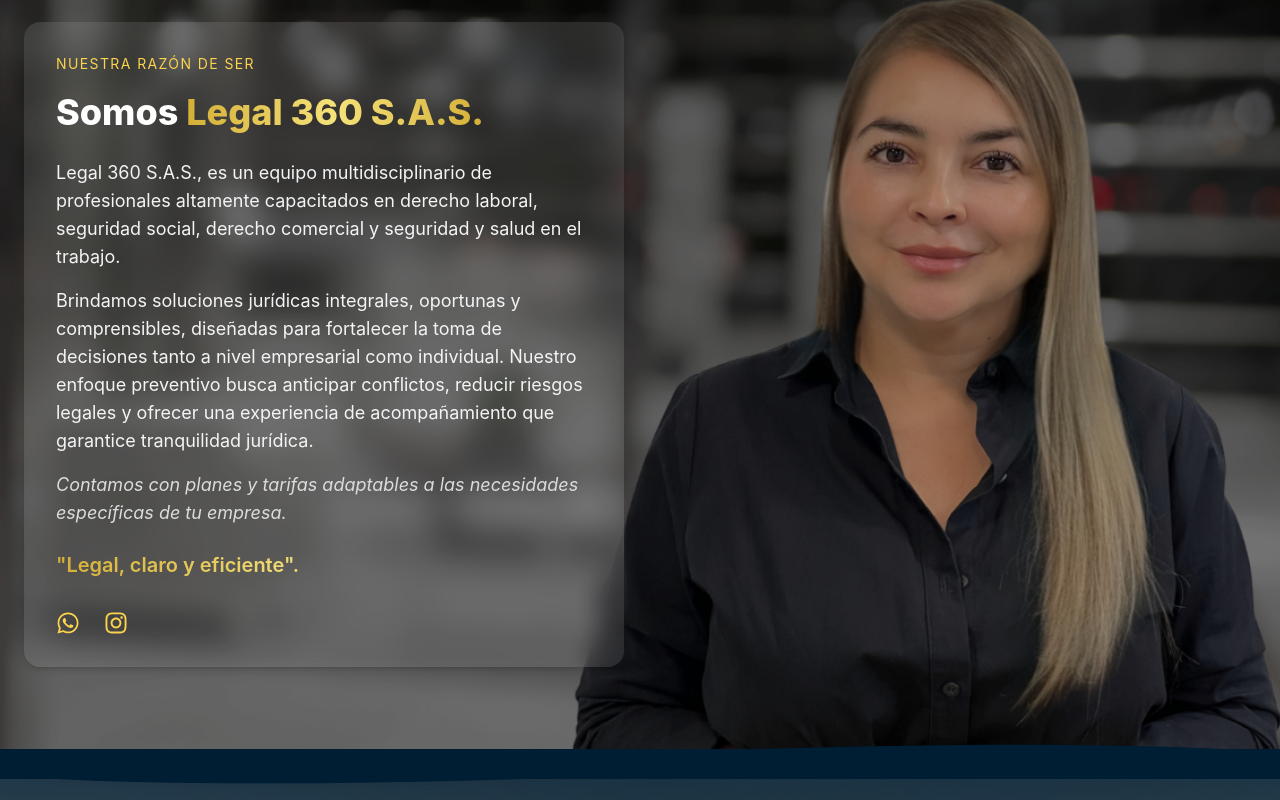
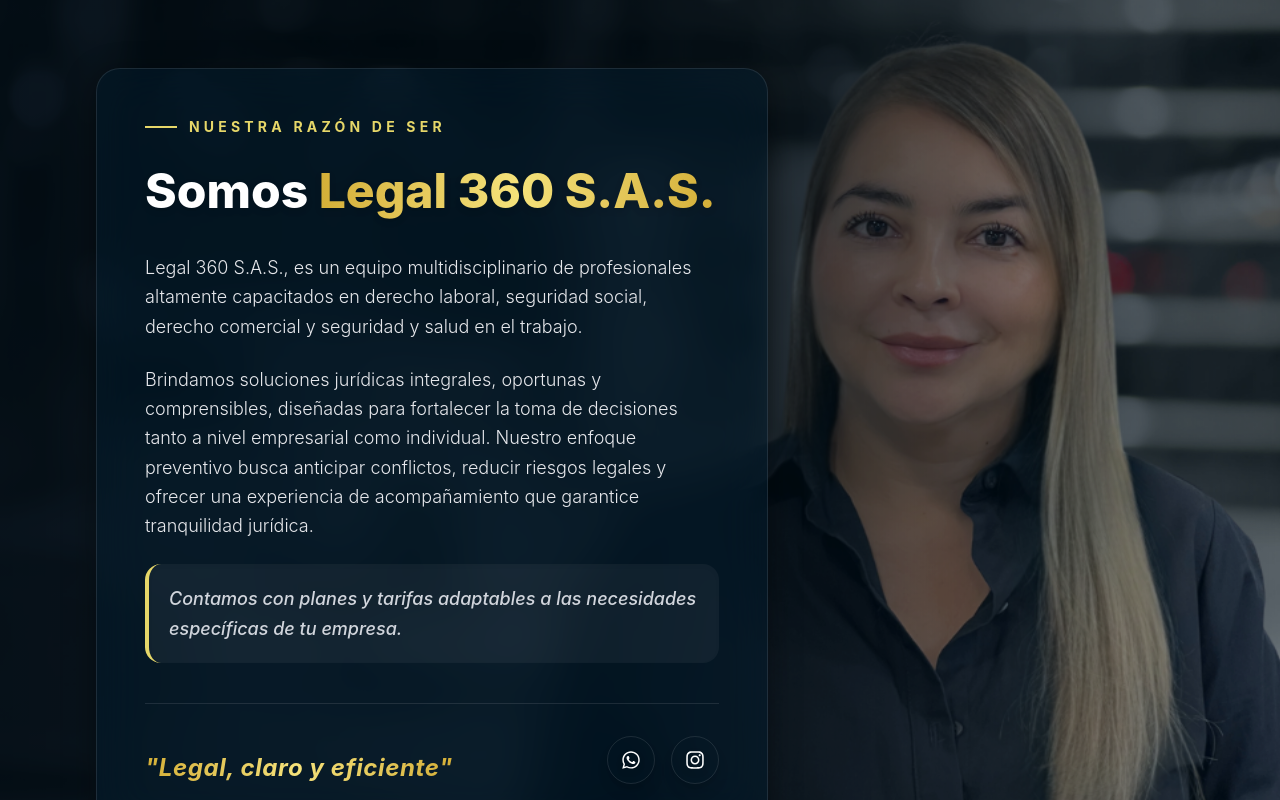
Before and after one commit to sazaba/legal360, a React (Vite) app: page / in a window 1280 px wide. Shown: the part 860-1660 px from the top of the page. Built offline with nearby package versions, Linux system fonts and the light colour scheme; no server answers.

Commit message:
Quienes somos

```diff
--- a/src/pages/QuienesSomos.jsx
+++ b/src/pages/QuienesSomos.jsx
@@ -1,114 +1,108 @@
-import { useEffect, useState } from 'react';
-import { FaFacebookF, FaTwitter, FaInstagram, FaWhatsapp } from 'react-icons/fa';
+import { FaInstagram, FaWhatsapp } from 'react-icons/fa';
 import Mari from '../assets/images/maribg3.webp';
 
 const QuienesSomos = () => {
-  const [windowWidth, setWindowWidth] = useState(window.innerWidth);
+  return (
+    // 'isolate' crea un nuevo contexto de apilamiento en Safari, mejorando el rendimiento del blur
+    <section className="relative w-full min-h-[100svh] flex items-center justify-center lg:justify-start px-6 sm:px-12 lg:px-24 py-32 overflow-hidden bg-[#0c111b] isolate">
 
-  useEffect(() => {
-    const handleResize = () => setWindowWidth(window.innerWidth);
-    window.addEventListener('resize', handleResize);
-    return () => window.removeEventListener('resize', handleResize);
-  }, []);
+      {/* 1. FONDO OPTIMIZADO (Sin JS, puro CSS) */}
+      <div className="absolute inset-0 z-[-2]">
+        <img
+          src={Mari}
+          alt="Equipo Legal 360"
+          loading="lazy"
+          className="w-full h-full object-cover object-[70%_center] lg:object-[85%_center] pointer-events-none"
+        />
+      </div>
 
-  const getBackgroundStyle = () => {
-    if (windowWidth >= 768 && windowWidth <= 1024 && window.innerHeight < window.innerWidth) {
-      return {
-        backgroundImage: `url(${Mari})`,
-        backgroundRepeat: 'no-repeat',
-        backgroundSize: 'contain',
-        backgroundPosition: 'center',
-      };
-    }
-    return {
-      backgroundImage: `url(${Mari})`,
-      backgroundPosition: '90% center',
-      backgroundSize: 'cover',
-    };
-  };
+      {/* 2. OVERLAYS INTELIGENTES */}
+      {/* Móvil: degradado de abajo hacia arriba. Desktop: degradado de izquierda a derecha */}
+      <div className="absolute inset-0 z-[-1] bg-gradient-to-t from-[#0c111b]/95 via-[#0c111b]/80 to-[#0c111b]/40 lg:bg-gradient-to-r lg:from-[#0c111b]/95 lg:via-[#0c111b]/80 lg:to-transparent mix-blend-multiply" />
+      <div className="absolute inset-0 z-[-1] bg-[#001e33]/30" />
 
-  return (
-    <section
-      className="relative bg-no-repeat bg-center w-full min-h-screen flex items-center justify-center md:justify-start px-4 sm:px-6 py-20 sm:py-28 my-[-30px]"
-      style={getBackgroundStyle()}
-    >
-      {/* Capa oscura para mejorar contraste */}
-      <div className="absolute inset-0 z-0 bg-black/30" />
-
-      {/* Ola superior */}
-      <div className="w-full overflow-hidden absolute top-0 left-0 z-0">
-        <svg viewBox="0 0 500 150" preserveAspectRatio="none" className="w-full h-[30px] rotate-180">
-          <path
-            d="M0.00,49.98 C150.00,150.00 349.19,-50.00 500.00,49.98 L500.00,150.00 L0.00,150.00 Z"
-            className="fill-[#001e33]"
-          />
+      {/* 3. SEPARADOR SUPERIOR (Conexión fluida con el Hero) */}
+      <div className="absolute top-0 left-0 w-full overflow-hidden z-10 -translate-y-[1px]">
+        <svg viewBox="0 0 500 150" preserveAspectRatio="none" className="w-full h-[40px] sm:h-[60px] block rotate-180">
+          <path d="M0.00,49.98 C150.00,150.00 349.19,-50.00 500.00,49.98 L500.00,150.00 L0.00,150.00 Z" className="fill-[#0c111b]" />
         </svg>
       </div>
 
-      {/* Contenido sobre el fondo */}
-      <div className="relative z-10 w-full max-w-7xl">
-        <div className="grid grid-cols-1 lg:grid-cols-2 gap-8 items-start">
-          <div className="bg-white/10 rounded-2xl shadow-md p-6 sm:p-8 text-white backdrop-blur-md">
-            <p className="uppercase tracking-widest text-xs sm:text-sm mb-4 text-[#fcd34d]">Nuestra razón de ser</p>
+      {/* 4. CONTENIDO PRINCIPAL (Glassmorphism Card) */}
+      <div className="relative z-20 w-full max-w-2xl mt-8 lg:mt-0">
 
-            <h1 className="text-2xl sm:text-3xl md:text-4xl font-extrabold leading-tight mb-6 text-center lg:text-left">
+        <div className="bg-[#001e33]/40 backdrop-blur-xl border border-white/10 rounded-3xl p-8 sm:p-12 shadow-[0_8px_32px_rgba(0,0,0,0.4)] transition-colors duration-500 hover:border-white/20 hover:bg-[#001e33]/50">
+
+          {/* Tag superior */}
+          <div className="flex items-center gap-3 mb-6">
+            <span className="w-8 h-[2px] bg-[#e6d769]"></span>
+            <p className="uppercase tracking-[0.3em] text-xs sm:text-sm text-[#e6d769] font-bold font-montserrat">
+              Nuestra razón de ser
+            </p>
+          </div>
+
+          <h2 className="text-3xl sm:text-4xl md:text-5xl font-extrabold leading-tight mb-8 text-white font-montserrat drop-shadow-md">
             Somos{' '}
-              <span
-                style={{
-                  background: 'linear-gradient(to right, #d4af37, #f5e27a, #d4af37)',
-                  WebkitBackgroundClip: 'text',
-                  WebkitTextFillColor: 'transparent',
-                }}
-                className="inline-block"
-              >
+            <span className="text-transparent bg-clip-text bg-gradient-to-r from-[#d4af37] via-[#f5e27a] to-[#d4af37]">
               Legal 360 S.A.S.
             </span>
-            </h1>
+          </h2>
 
-            <div className="space-y-4 text-sm sm:text-base md:text-lg text-[#f4f4f4]">
+          <div className="space-y-6 text-sm sm:text-base md:text-lg text-gray-200 font-roboto font-light leading-relaxed">
             <p>
               Legal 360 S.A.S., es un equipo multidisciplinario de profesionales altamente capacitados en derecho laboral, seguridad social, derecho comercial y seguridad y salud en el trabajo.
             </p>
             <p>
               Brindamos soluciones jurídicas integrales, oportunas y comprensibles, diseñadas para fortalecer la toma de decisiones tanto a nivel empresarial como individual. Nuestro enfoque preventivo busca anticipar conflictos, reducir riesgos legales y ofrecer una experiencia de acompañamiento que garantice tranquilidad jurídica.
             </p>
-              <p className="italic text-[#dcdcdc]">
+
+            {/* Destacado interior */}
+            <div className="p-5 rounded-2xl bg-white/5 border-l-4 border-[#e6d769] shadow-inner">
+              <p className="italic text-gray-300 font-medium">
                 Contamos con planes y tarifas adaptables a las necesidades específicas de tu empresa.
               </p>
             </div>
+          </div>
 
-            <p
-              className="font-semibold text-base sm:text-lg md:text-xl mt-6 mb-8"
-              style={{
-                background: 'linear-gradient(to right, #d4af37, #f5e27a, #d4af37)',
-                WebkitBackgroundClip: 'text',
-                WebkitTextFillColor: 'transparent',
-              }}
-            >
-              "Legal, claro y eficiente".
+          {/* Footer de la tarjeta: Eslogan y Redes */}
+          <div className="mt-10 flex flex-col sm:flex-row items-center sm:items-end justify-between gap-8 border-t border-white/10 pt-8">
+
+            <p className="font-bold text-xl sm:text-2xl font-montserrat text-transparent bg-clip-text bg-gradient-to-r from-[#d4af37] via-[#f5e27a] to-[#d4af37] italic tracking-wide text-center sm:text-left">
+              "Legal, claro y eficiente"
             </p>
 
-            <div className="flex justify-center lg:justify-start space-x-6 text-[#fcd34d] text-2xl">
-              <a href="https://wa.link/twbzum" target="_blank" rel="noopener noreferrer">
-                <FaWhatsapp className="hover:scale-110 transition text-[#fcd34d]  " />
+            {/* Redes Sociales Rediseñadas */}
+            <div className="flex gap-4">
+              <a
+                href="https://wa.link/twbzum"
+                target="_blank"
+                rel="noopener noreferrer"
+                className="flex items-center justify-center w-12 h-12 rounded-full bg-white/5 border border-white/10 text-[#e6d769] hover:bg-[#e6d769] hover:text-[#001e33] hover:scale-110 active:scale-95 transition-all duration-300 shadow-lg group"
+                aria-label="Contactar por WhatsApp"
+              >
+                <FaWhatsapp className="text-xl drop-shadow-md group-hover:drop-shadow-none" />
               </a>
-              <a href="https://www.instagram.com/legal360abogados/" target="_blank" rel="noopener noreferrer">
-                <FaInstagram className="hover:scale-110 transition text-[#fcd34d] " />
+              <a
+                href="https://www.instagram.com/legal360abogados/"
+                target="_blank"
+                rel="noopener noreferrer"
+                className="flex items-center justify-center w-12 h-12 rounded-full bg-white/5 border border-white/10 text-[#e6d769] hover:bg-[#e6d769] hover:text-[#001e33] hover:scale-110 active:scale-95 transition-all duration-300 shadow-lg group"
+                aria-label="Visitar Instagram"
+              >
+                <FaInstagram className="text-xl drop-shadow-md group-hover:drop-shadow-none" />
               </a>
             </div>
           </div>
         </div>
       </div>
 
-      {/* Ola inferior */}
-      <div className="absolute bottom-0 left-0 w-full overflow-hidden z-20">
-        <svg viewBox="0 0 500 150" preserveAspectRatio="none" className="w-full h-[40px]">
-          <path
-            d="M0.00,49.98 C150.00,150.00 349.19,-50.00 500.00,49.98 L500.00,150.00 L0.00,150.00 Z"
-            className="fill-[#001e33]"
-          />
+      {/* 5. SEPARADOR INFERIOR (Conecta con la sección Servicios) */}
+      <div className="absolute bottom-0 left-0 w-full overflow-hidden z-10 translate-y-[2px]">
+        <svg viewBox="0 0 500 150" preserveAspectRatio="none" className="w-full h-[40px] sm:h-[60px] block">
+          <path d="M0.00,49.98 C150.00,150.00 349.19,-50.00 500.00,49.98 L500.00,150.00 L0.00,150.00 Z" className="fill-[#001e33]" />
         </svg>
       </div>
+
     </section>
   );
 };
```
Lines whose indentation alone changed are shown as unchanged.
